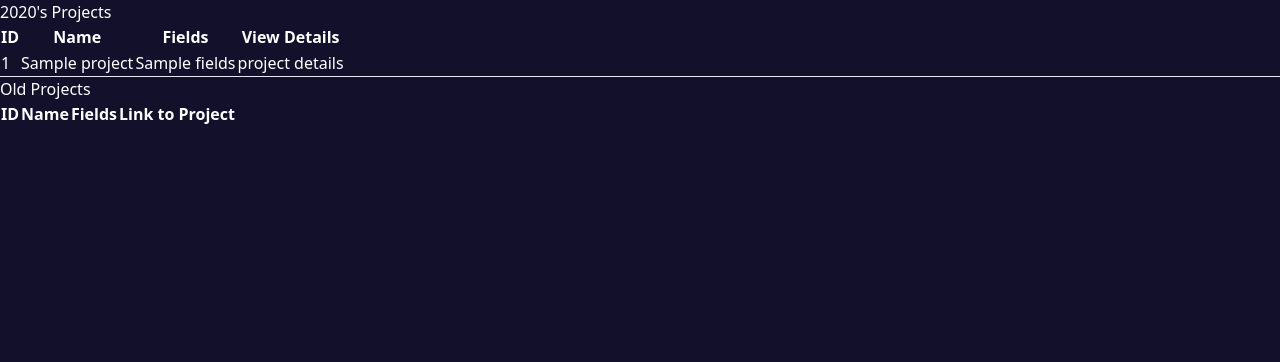
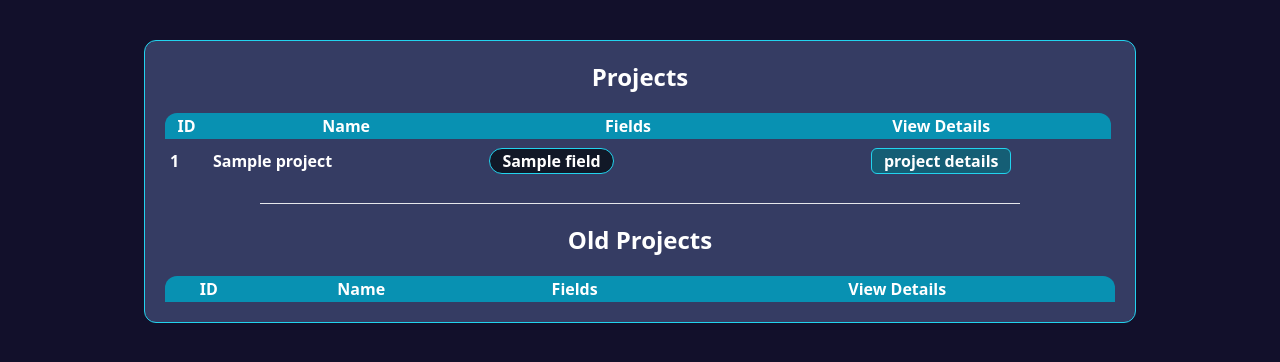
Before and after one commit to Mazenbimbo/Graduation-Project-Manager, a Python web app: template templates/projects.html in a window 1280 px wide. Shown: the part 46-408 px from the top of the page. Run offline with Jinja, Linux system fonts and the light colour scheme; the template is opened without the code that fills it: most values are stand-ins (such as "Sample title", 1, 10 or a date in 2020); lists and menus that the app fills with data are empty; some libraries are stand-ins or nearby versions.

Commit message:
styling project & project details

```diff
--- a/routes.py
+++ b/routes.py
@@ -323,8 +323,9 @@ def register_routes(app,db):
             members=project.get_members()
             members_name = []
             for member in members :
-                members_name.append(f"{Student.query.get_or_404(member).name} - (Student ID : {member})")
-            return render_template('project_details.html', project=project,fields=project.get_fields(),id=session['project_id'],members=members_name)
+                members_name.append(f"{Student.query.get_or_404(member).name}")
+            compined = zip(members_name, members)
+            return render_template('project_details.html', project=project,fields=project.get_fields(),id=session['project_id'],compined=compined)
         else:
             return redirect('/sign-in')
     @app.route('/join/<int:id>',methods=['GET'])
--- a/run.py
+++ b/run.py
@@ -3,4 +3,4 @@ from app import create_app
 gpm_app = create_app()
 
 if __name__ == '__main__':
-    gpm_app.run(debug=True,port=5000)
+    gpm_app.run(debug=True,port=5001)
--- a/templates/projects.html
+++ b/templates/projects.html
@@ -1,44 +1,61 @@
 {% extends 'base.html'%}
 {% block title %}Projects{% endblock %}
 {% block body %}
-<h1> {{this_year}}'s Projects</h1>
-<table>
-    <tr>
-        <th>ID</th>
+<div class="flex flex-col items-center space-y-3 m-5">
+<div class="flex flex-col items-center space-y-5 m-5 p-5 rounded-xl bg-[#353c63] w-[80%] border border-cyan-400">
+<h1 class="text-2xl font-bold">Projects</h1>
+<table class="w-full">
+    <tr class="bg-cyan-600">
+        <th class="rounded-ss-xl m-1">ID</th>
         <th>Name</th>
         <th>Fields</th>
-        <th>View Details</th>
+        <th class="rounded-se-xl m-1">View Details</th>
     </tr>
     {% for project in projects %}
         {% if this_year == project.year %}
         <tr>
-            <td>{{project.pid}}</td>
-            <td>{{project.name}}</td>
-            <td>{{project.fields}}</td>
-            <td><a href="/project/{{project.pid}}">project details</a></td>
+            <td><div class="flex justify-start font-bold m-1">{{project.pid}}</div></td>
+            <td ><div class="flex justify-start font-bold m-1">{{project.name}}</div></td>
+            <td>
+                <div class="flex justify-start font-bold m-1 space-x-1">
+                    {% for field in project.get_fields() %}
+                        <span class="bg-gray-900 px-3 rounded-2xl border border-cyan-400">{{field}}</span>
+                    {% endfor %}
+                </div>
+            </td>
+            <td><div class="flex justify-around font-bold p-2"><a href="/project/{{project.pid}}" class="bg-cyan-800 hover:bg-cyan-500 px-3 rounded-md border border-cyan-400">project details</a></div></td>
             <td>{% if in_team == False%}<a href="/join/{{project.pid}}">Request to join</a>{% endif %}</td>
         </tr>
         {% endif %}
     {% endfor %}
 </table>
-<hr>
-<h1> Old Projects</h1>
-<table>
-    <tr>
-        <th>ID</th>
+<hr class="bg-gray-300 w-[80%]">
+<h1 class="text-2xl font-bold">Old Projects</h1>
+<table class="w-full">
+    <tr class="bg-cyan-600">
+        <th class="rounded-ss-xl m-1">ID</th>
         <th>Name</th>
         <th>Fields</th>
-        <th>Link to Project</th>
+        <th class="rounded-se-xl m-1">View Details</th>
     </tr>
     {% for project in projects %}
         {% if this_year != project.year %}
         <tr>
-            <td>{{project.pid}}</td>
-            <td>{{project.name}}</td>
-            <td>{{project.fields}}</td>
-            <td><a href="/project/{{project.pid}}">project details</a></td>
+            <td><div class="flex justify-start font-bold m-1">{{project.pid}}</div></td>
+            <td ><div class="flex justify-start font-bold m-1">{{project.name}}</div></td>
+            <td>
+                <div class="flex justify-start font-bold m-1 space-x-1">
+                    {% for field in project.get_fields() %}
+                        <span class="bg-gray-900 px-3 rounded-2xl border border-cyan-400">{{field}}</span>
+                    {% endfor %}
+                </div>
+            </td>
+            <td><div class="flex justify-around font-bold p-2"><a href="/project/{{project.pid}}" class="bg-cyan-800 hover:bg-cyan-500 px-3 rounded-md border border-cyan-400">project details</a></div></td>
+            <td>{% if in_team == False%}<a href="/join/{{project.pid}}">Request to join</a>{% endif %}</td>
         </tr>
         {% endif %}
     {% endfor %}
 </table>
+</div>
+</div>
 {% endblock %}
```
Also changed, not shown: templates/project_details.html (+32 -20 lines), static/uploads/python.py.png (deleted), 2 other files.
